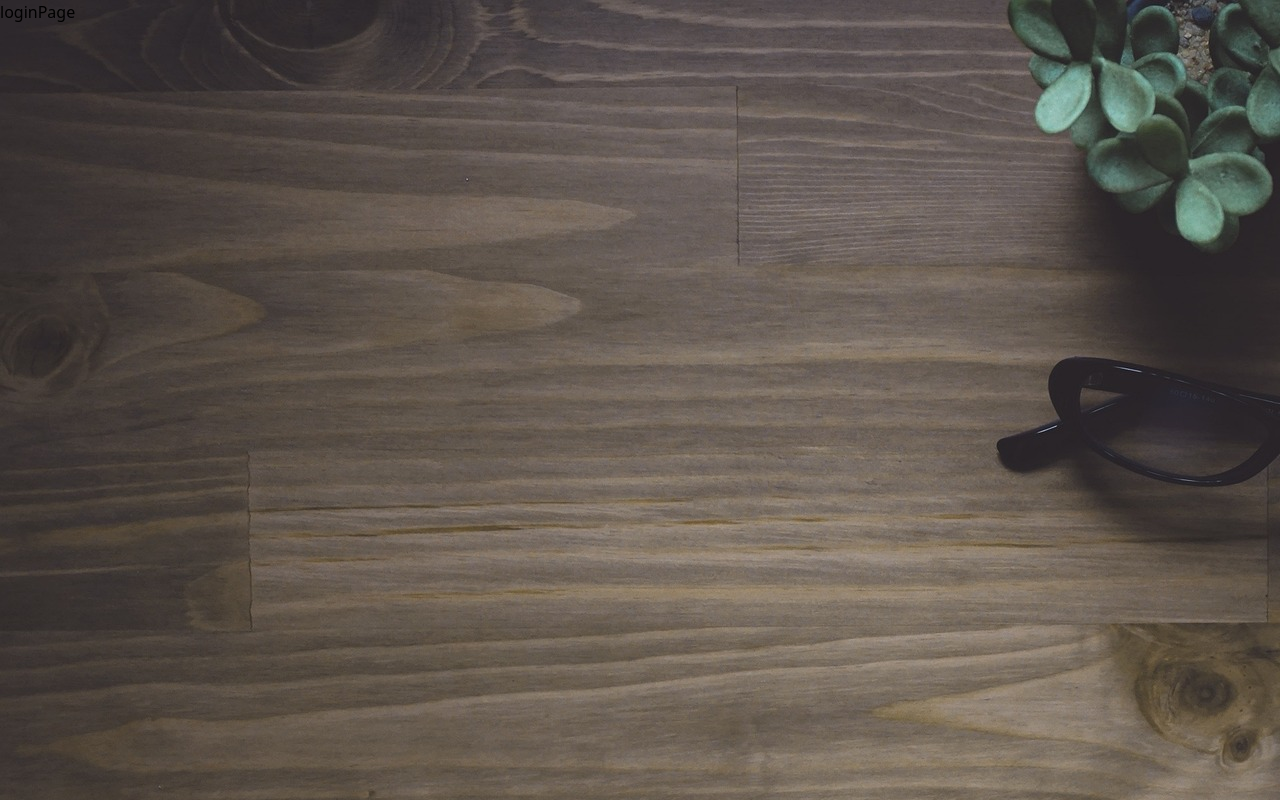
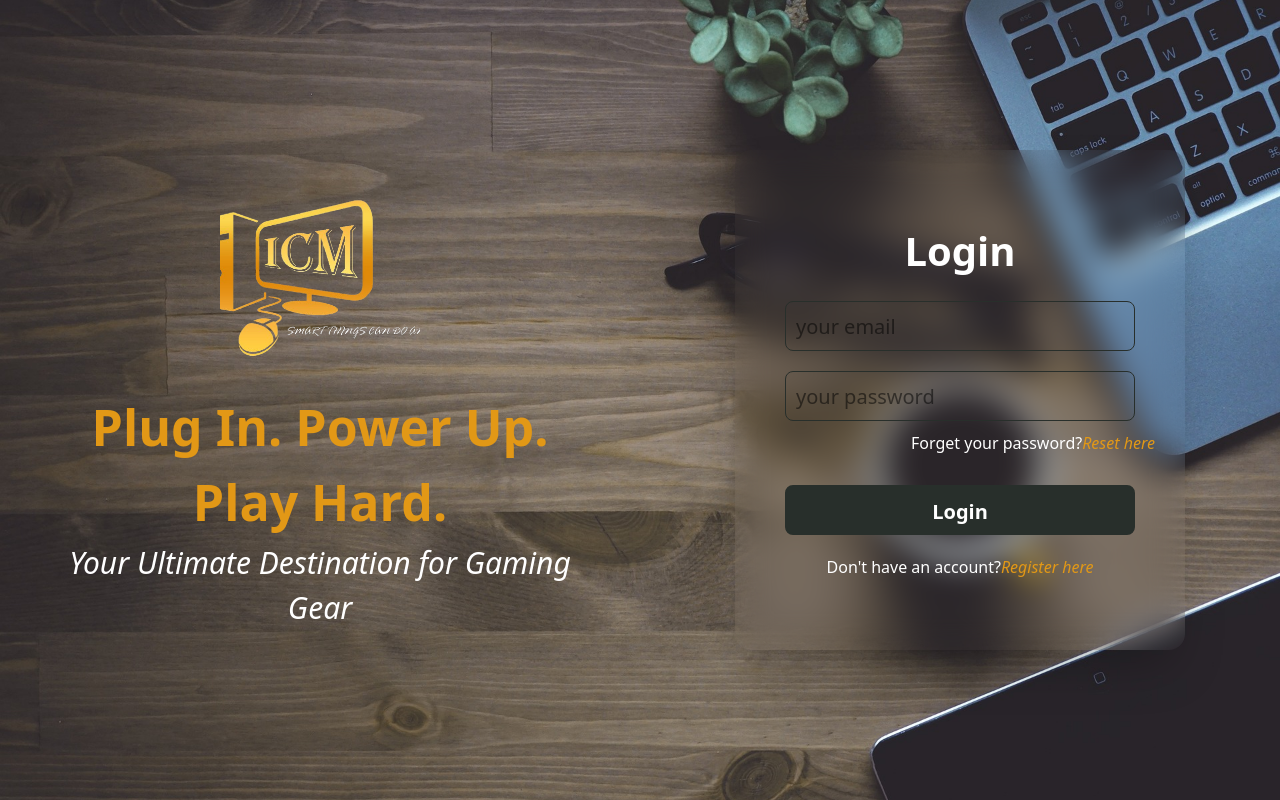
Before and after one commit to Kelumsameera/i-computers-frontend, a React (Vite) app: page /login in a window 1280 px wide. Built offline with nearby package versions, Linux system fonts and the light colour scheme.

Commit message:
✍️add map functionality with axios  with useEfect hooks

```diff
--- a/package.json
+++ b/package.json
@@ -11,8 +11,12 @@
   },
   "dependencies": {
     "@tailwindcss/vite": "^4.1.13",
+    "axios": "^1.12.2",
+    "cors": "^2.8.5",
+    "dotenv": "^17.2.3",
     "react": "^19.1.1",
     "react-dom": "^19.1.1",
+    "react-hot-toast": "^2.6.0",
     "react-icons": "^5.5.0",
     "react-router-dom": "^7.9.4",
     "tailwindcss": "^4.1.13"
--- a/src/App.jsx
+++ b/src/App.jsx
@@ -6,10 +6,12 @@ import LoginPage from "./pages/loginPage";
 import RegisterPage from "./pages/registerPage";
 import AdminPage from "./pages/adminPage";
 import TestPage from "./pages/testPage";
+import { Toaster } from "react-hot-toast";
 
 function App() {
   return (
     <BrowserRouter>
+      <Toaster position="top-right" />
       <div className="w-full h-screen">
         <Routes>
           <Route path="/*" element={<HomePage />} />
--- a/src/index.css
+++ b/src/index.css
@@ -4,6 +4,7 @@
   --color-primary: #f7faff;
   --color-secondary: #111827;
   --color-accent: #282f2b;
+  --color-gold: #e29816;
 }
 
 /* Custom scrollbar styles */
--- a/src/pages/loginPage.jsx
+++ b/src/pages/loginPage.jsx
@@ -1,11 +1,108 @@
-import React from "react";
+import axios from "axios";
+import React, { useState } from "react";
+import toast from "react-hot-toast";
+import { Link, useNavigate } from "react-router-dom";
 
-function loginPage() {
+function LoginPage() {
+  const [email, setEmail] = useState("");
+  const [password, setPassword] = useState("");
+  const navigate = useNavigate();
+
+  async function login() {
+    console.log("Email:", email);
+    console.log("Password:", password);
+
+    try {
+      const res = await axios.post(
+        import.meta.env.VITE_BACKEND_URL + "/users/login",
+        {
+          email: email,
+          password: password,
+        }
+      );
+
+      console.log(res.data);
+      const data = res.data;
+      if (res.data.role == "admin") {
+        // window.location.href = "/admin";
+        navigate("/admin");
+      } else {
+        // window.location.href = "/";
+        navigate("/");
+      }
+
+      console.log("Login success:", data);
+      toast.success("Login successful! Welcome back. ");
+    } catch (err) {
+      console.error("Error during login:", err);
+      toast.error("Something went wrong. Please try again.");
+    }
+  }
+
   return (
-    <div className=" w-full h-screen bg-[url('/bg.jpg')]">
-      <h1>loginPage</h1>
+    <div className="w-full h-screen bg-[url('/bg.jpg')] bg-center bg-cover bg-no-repeat flex">
+      {/* Left section */}
+      <div className="w-[50%] h-full flex justify-center items-center flex-col p-[50px]">
+        <img
+          src="/logo.png"
+          alt="logo"
+          className="w-[200px] h-[200px] mb-[20px] object-cover"
+        />
+        <h1 className="text-[50px] text-gold text-shadow-accent text-center font-bold">
+          Plug In. Power Up. Play Hard.
+        </h1>
+        <p className="text-[30px] text-white italic text-center">
+          Your Ultimate Destination for Gaming Gear
+        </p>
+      </div>
+
+      {/* Right section */}
+      <div className="w-[50%] h-full flex justify-center items-center">
+        <div className="w-[450px] h-[500px] backdrop-blur-lg shadow-2xl rounded-2xl flex flex-col justify-center items-center p-[20px]">
+          <h1 className="text-[40px] font-bold mb-[20px] text-white text-shadow-accent">
+            Login
+          </h1>
+
+          <input
+            value={email}
+            onChange={(e) => setEmail(e.target.value)}
+            type="email"
+            placeholder="your email"
+            className="w-[350px] h-[50px] mb-[20px] rounded-lg border border-accent p-[10px] text-[20px] focus:outline-none focus:ring-2 focus:ring-gold"
+          />
+
+          <input
+            value={password}
+            onChange={(e) => setPassword(e.target.value)}
+            type="password"
+            placeholder="your password"
+            className="w-[350px] h-[50px] rounded-lg border border-accent p-[10px] text-[20px] focus:outline-none focus:ring-2 focus:ring-gold"
+          />
+
+          <p className="text-white w-full mb-[20px] p-[10px] text-right not-italic">
+            Forget your password?
+            <Link to="/reset-password" className="text-gold italic">
+              Reset here
+            </Link>
+          </p>
+
+          <button
+            onClick={login}
+            className="w-[350px] h-[50px] mb-[20px] font-bold rounded-lg bg-accent text-white border-accent border-[2px] p-[10px] text-[20px] hover:bg-transparent hover:text-accent transition-all"
+          >
+            Login
+          </button>
+
+          <p className="text-white not-italic">
+            Don't have an account?
+            <Link to="/register" className="text-gold italic">
+              Register here
+            </Link>
+          </p>
+        </div>
+      </div>
     </div>
   );
 }
 
-export default loginPage;
+export default LoginPage;
```
Also changed, not shown: 2 other files (tests, documents, lock files or other folders).
